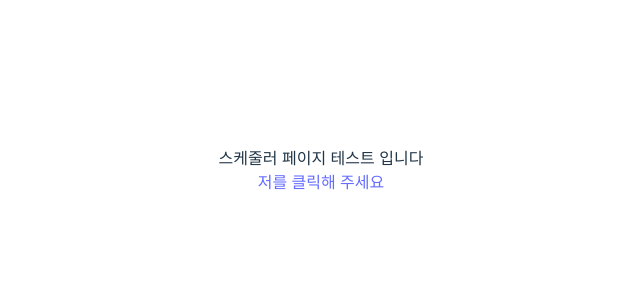
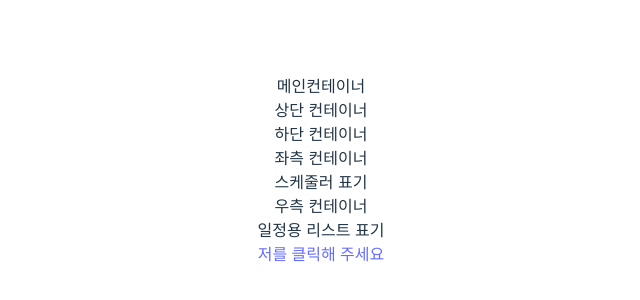
Before and after one commit to JayJHFE/React-Scheduler, a React (Vite) app in the folder PortFolio-vite/: page /scheduler in a window 1280 px wide. Shown: the part 230-530 px from the top of the page, without its empty margins (319-959 px from the left). Built offline with nearby package versions, Linux system fonts and the light colour scheme.

Commit message:
스케줄러 구조설정

```diff
--- a/PortFolio-vite/src/page/scheduler/index.tsx
+++ b/PortFolio-vite/src/page/scheduler/index.tsx
@@ -1,7 +1,21 @@
 export default function Scheduler() {
   return (
     <>
-      <div>스케줄러 페이지 테스트 입니다</div>
+      <div>
+        메인컨테이너
+        <div>상단 컨테이너</div>
+        <div>
+          하단 컨테이너
+          <div>
+            좌측 컨테이너
+            <div>스케줄러 표기</div>
+          </div>
+          <div>
+            우측 컨테이너
+            <div>일정용 리스트 표기</div>
+          </div>
+        </div>
+      </div>
     </>
   );
 }
```
